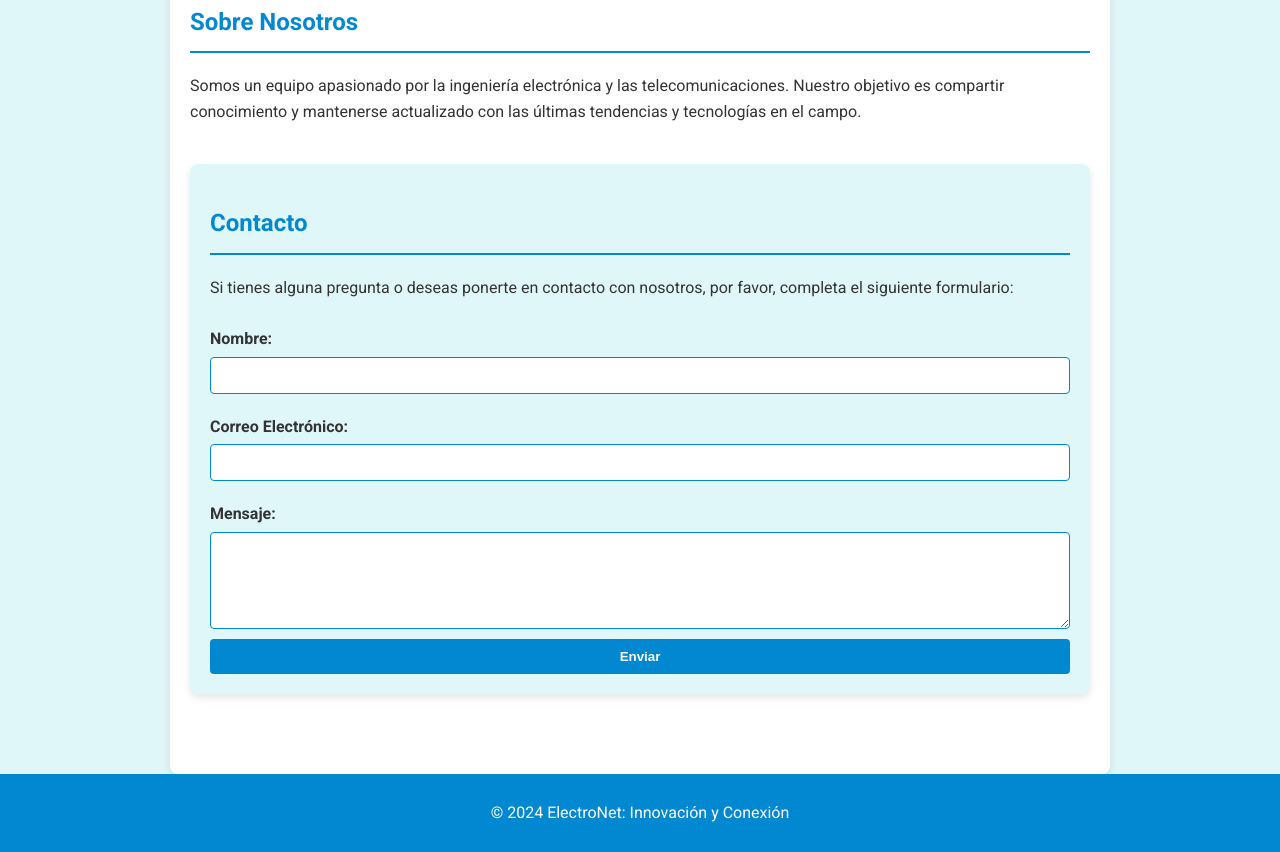
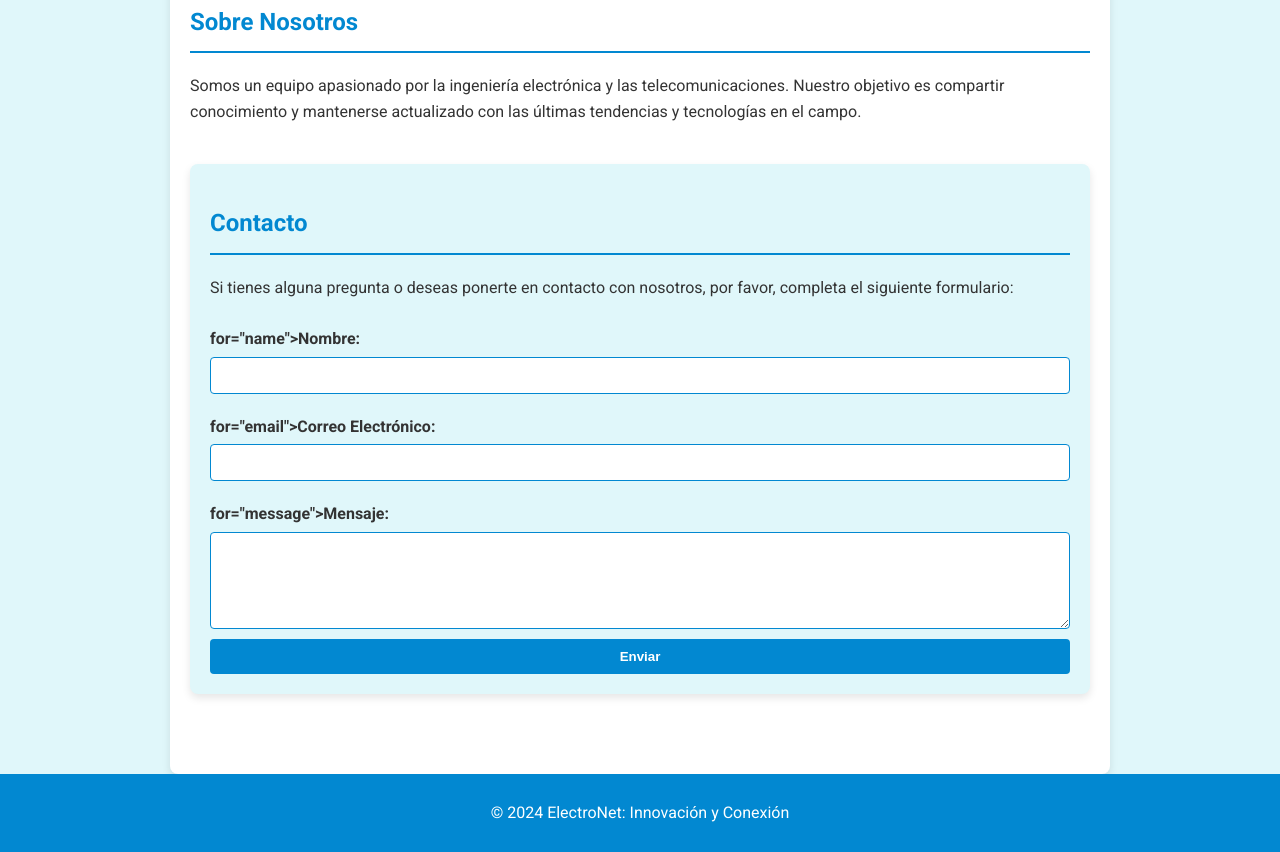
Before and after one commit to LuIngElecTeleco04/LuIngElecTeleco04.github.io, a plain HTML site: page index.html in a window 1280 px wide. Shown: the part 2181-3033 px from the top of the page. Drawn offline with Linux system fonts and the light colour scheme.

Commit message:
Update index.html

```diff
--- a/index.html
+++ b/index.html
@@ -61,14 +61,15 @@
         <section id="contacto">
             <h2>Contacto</h2>
             <p>Si tienes alguna pregunta o deseas ponerte en contacto con nosotros, por favor, completa el siguiente formulario:</p>
-            <form action="https://formspree.io/f/myzggwjg"
-                method="POST"
+            <form
+              action="https://formspree.io/f/myzggwjg"
+              method="POST"
             >
-                <label for="name">Nombre:</label>
+                <label> for="name">Nombre:</label>
                 <input type="text" id="name" name="name" required>
-                <label for="email">Correo Electrónico:</label>
+                <label> for="email">Correo Electrónico:</label>
                 <input type="email" id="email" name="email" required>
-                <label for="message">Mensaje:</label>
+                <label> for="message">Mensaje:</label>
                 <textarea id="message" name="message" rows="5" required></textarea>
                 <button type="submit">Enviar</button>
             </form>
```
